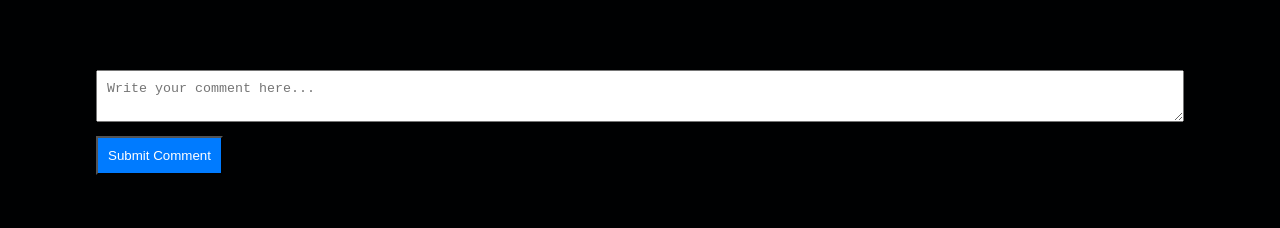
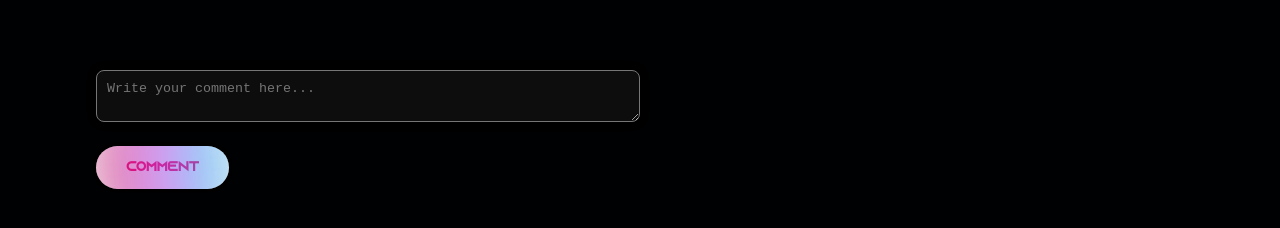
Before and after one commit to gozixq/chatbot_CPE, a React (Create React App) app in the folder chatbot_front/: page / in a window 1280 px wide. Shown: the part 2548-2776 px from the top of the page. Built offline with nearby package versions, Linux system fonts and the light colour scheme.

Commit message:
update blog

```diff
--- a/chatbot_front/src/components/navbar/Navbar.jsx
+++ b/chatbot_front/src/components/navbar/Navbar.jsx
@@ -26,7 +26,7 @@ const Navbar = () => {
             <a href="#features">Map</a>
           </p>
           <p>
-            <a href="#blog">Contact Us</a>
+            <a href="#blog">Board</a>
           </p>
         </div>
       </div>
--- a/chatbot_front/src/containers/blog/Blog.jsx
+++ b/chatbot_front/src/containers/blog/Blog.jsx
@@ -21,21 +21,37 @@ const Blog = () => {
 
       <div className="comment-box-container">
         <div className="comment-box">
+        <div class="circle"></div>
+        <div class="circle"></div>
           <textarea
             className="comment-input"
             placeholder="Write your comment here..."
             value={comment}
             onChange={onChangeHandler}
-          ></textarea>
+          >
+          </textarea>
+          <div class="spacer"></div>
           <button className="comment-button" onClick={onClickHandler}>
-            Submit Comment
-          </button>
+              Comment
+          <div class="hoverEffect">
+          <div>
+          </div>
+          </div></button>
 
-          {comments.map((text, index) => (
-        <div key={index} className="comment-container">
-        {text}
-        </div>
-        ))}
+          <div class="spacer"></div>
+          {[...comments].reverse().map((text, index) => (
+            <div>
+              <div class="spacer"></div> {/* Spacer div added here */}
+              <div key={index} className="notification">
+                <div class="notiglow"></div>
+                <div class="notiborderglow"></div>
+                <div class="notititle">Anonymous</div>
+                <div class="notibody">{text}</div>
+              </div>
+              <div class="spacer"></div> {/* Spacer div added here */}
+            </div>
+          ))}
+
         </div>
 
       </div>
--- a/chatbot_front/src/containers/blog/blog.css
+++ b/chatbot_front/src/containers/blog/blog.css
@@ -6,30 +6,260 @@
 
 .comment-box {
     margin-bottom: 20px;
-}
 
-.comment-input {
-    width: 100%;
-    margin-bottom: 10px;
-    padding: 10px;
-}
-
-.comment-button {
-    background-color: #007bff;
-    color: #fff;
-    padding: 10px;
-    cursor: pointer;
 }
 
 
 
+.comment-input {
+    width: 50%;
+    height: 100%;
+    margin-bottom: 10px;
+    padding: 10px;
+    background: rgba(255, 255, 255, 0.05);
+    box-shadow: 0 0 10px rgba(0, 0, 0, 0.25);
+    backdrop-filter: blur(10px);
+    border-radius: 8px;
+    color: #fff;
+}
+
+.comment-input:hover {
+    transform: scale(1.04) rotate(0deg);
+}
 
 
-.comment-container {
+
+.comment-button {
+    cursor: pointer;
+    display: inline-flex;
+  align-items: center;
+  justify-content: center;
+  padding: 15px 30px;
+  border: 0;
+  position: relative;
+  overflow: hidden;
+  border-radius: 10rem;
+  transition: all 0.02s;
+  font-weight: bold;
+  color: rgb(37, 37, 37);
+  z-index: 0;
+  box-shadow: 0 0px 7px -5px rgba(0, 0, 0, 0.5);
+}
+
+@font-face {
+    font-family: "Relax";
+    src: url("./../../assets/Azonix-1VB0.otf")
+      format("opentype");
+  }
+
+.comment-button {
+    display: inline-flex;
+    align-items: center;
+    justify-content: center;
+    padding: 15px 30px;
+    border: 0;
+    position: relative;
+    overflow: hidden;
+    border-radius: 10rem;
+    transition: all 0.02s;
+    font-weight: bold;
+    font-family: "Relax", sans-serif;
+    color: rgb(228, 0, 87);
+    z-index: 0;
+    box-shadow: 0 0px 7px -5px rgba(0, 0, 0, 0.5);
+  }
+
+  .comment-button:hover {
+    background: rgb(193, 228, 248);
+    color: rgb(33, 0, 85);
+  }
+
+  .comment-button:active {
+    transform: scale(0.97);
+  }
+
+  .hoverEffect {
+    position: absolute;
+    bottom: 0;
+    top: 0;
+    left: 0;
+    right: 0;
+    display: flex;
+    align-items: center;
+    justify-content: center;
+    z-index: 1;
+  }
+
+  .hoverEffect div {
+    background: rgb(222,0,75);
+    background: linear-gradient(90deg, rgba(222,0,75,1) 0%, rgba(191,70,255,1) 49%, rgba(0,212,255,1) 100%);
+    border-radius: 40rem;
+    width: 10rem;
+    height: 10rem;
+    transition: 0.4s;
+    filter: blur(20px);
+    animation: effect infinite 3s linear;
+    opacity: 0.5;
+  }
+
+  .comment-button:hover .hoverEffect div {
+    width: 8rem;
+    height: 8rem;
+  }
+
+  @keyframes effect {
+
+    0% {
+      transform: rotate(0deg);
+    }
+
+    100% {
+      transform: rotate(360deg);
+    }
+  }
+
+/*.comment-container {
     height: 75px;
     width: 465px;
     background-color: #ffffff;
     border-radius: 5px;
     margin: 10px 0;
     word-break: break-all;
+  }*/
+
+  .spacer {
+    height: 10px; /* Adjust this value as needed */
+
+}
+
+
+  @keyframes moveDown {
+    0% {
+      transform: translateY(-20px); /* Start above the original position */
+      opacity: 0;
+    }
+    100% {
+      transform: translateY(0);
+      opacity: 1;
+    }
   }
+  .notification {
+    animation: moveDown 0.5s ease forwards;
+    display: flex;
+    flex-direction: column;
+    isolation: isolate;
+    position: relative;
+    width: 30rem;
+    height: 4rem;
+    background: #040406;
+    border-radius: 1rem;
+    overflow: hidden;
+    font-family: 'Gill Sans', 'Gill Sans MT', Calibri, 'Trebuchet MS', sans-serif;
+    font-size: 16px;
+    --gradient: linear-gradient(to bottom, #ff2e7b, #fe88bd, #61adff);
+    --color: #32a6ff
+
+  }
+
+  .notification:before {
+    position: absolute;
+    content: "";
+    inset: 0.0625rem;
+    border-radius: 0.9375rem;
+    z-index: 2;
+    background: linear-gradient(90deg, rgb(210, 185, 193) 0%, rgb(219, 202, 228) 49%, rgb(130, 208, 224) 100%);
+}
+
+  .notification:after {
+    position: absolute;
+    content: "";
+    width: 0.25rem;
+    inset: 0.65rem auto 0.65rem 0.5rem;
+    border-radius: 0.125rem;
+    background: var(--gradient);
+    transition: transform 300ms ease;
+    z-index: 4;
+  }
+
+  .notification:hover:after {
+    transform: translateX(0.15rem)
+  }
+
+  .notititle {
+    color: #001b49;
+    padding: 0.65rem 0.25rem 0.4rem 1.25rem;
+    font-weight: 500;
+    font-size: 1rem;
+    transition: transform 300ms ease;
+    z-index: 5;
+    font-family: "Relax", sans-serif;
+  }
+
+  .notification:hover .notititle {
+    transform: translateX(0.15rem)
+  }
+
+  .notibody {
+    color: #720340;
+    padding: 0 1.25rem;
+    transition: transform 300ms ease;
+    z-index: 5;
+    font-size: 1.2rem;
+  }
+
+  .notification:hover .notibody {
+    transform: translateX(0.25rem)
+  }
+
+  .notiglow,
+  .notiborderglow {
+    position: absolute;
+    width: 20rem;
+    height: 20rem;
+    transform: translate(-50%, -50%);
+    background: radial-gradient(circle closest-side at center, white, transparent);
+    opacity: 0;
+    transition: opacity 300ms ease;
+  }
+
+  .notiglow {
+    z-index: 3;
+  }
+
+  .notiborderglow {
+    z-index: 1;
+  }
+
+  .notification:hover .notiglow {
+    opacity: 0.1
+  }
+
+  .notification:hover .notiborderglow {
+    opacity: 0.1
+  }
+
+  .note {
+    color: var(--color);
+    position: fixed;
+    top: 80%;
+    left: 50%;
+    transform: translateX(-50%);
+    text-align: center;
+    font-size: 0.9rem;
+    width: 75%;
+  }
+
+
+  /*////////////////////////////////////////*/
+
+  @keyframes move-up6 {
+    to {
+      transform: translateY(-10px);
+    }
+  }
+
+  @keyframes move-down1 {
+    to {
+      transform: translateY(10px);
+    }
+  }
```
